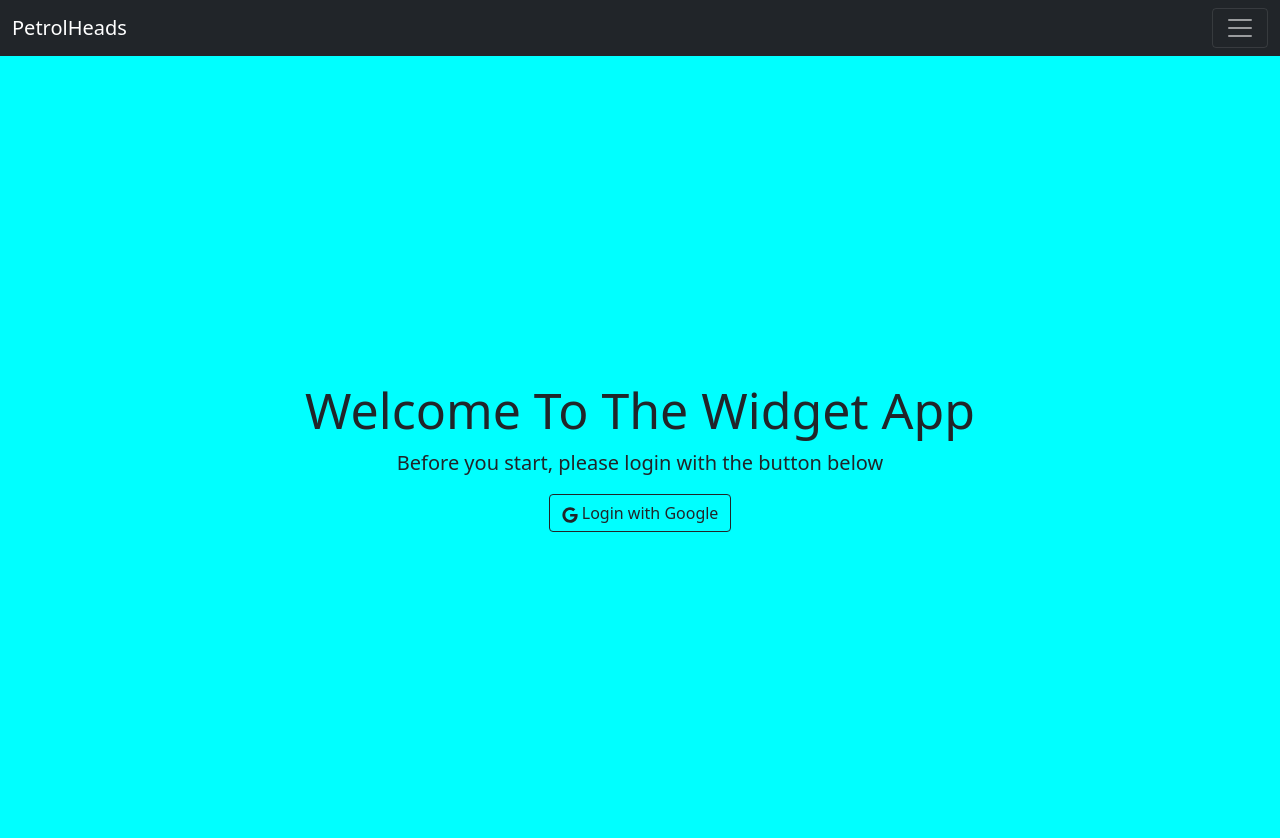
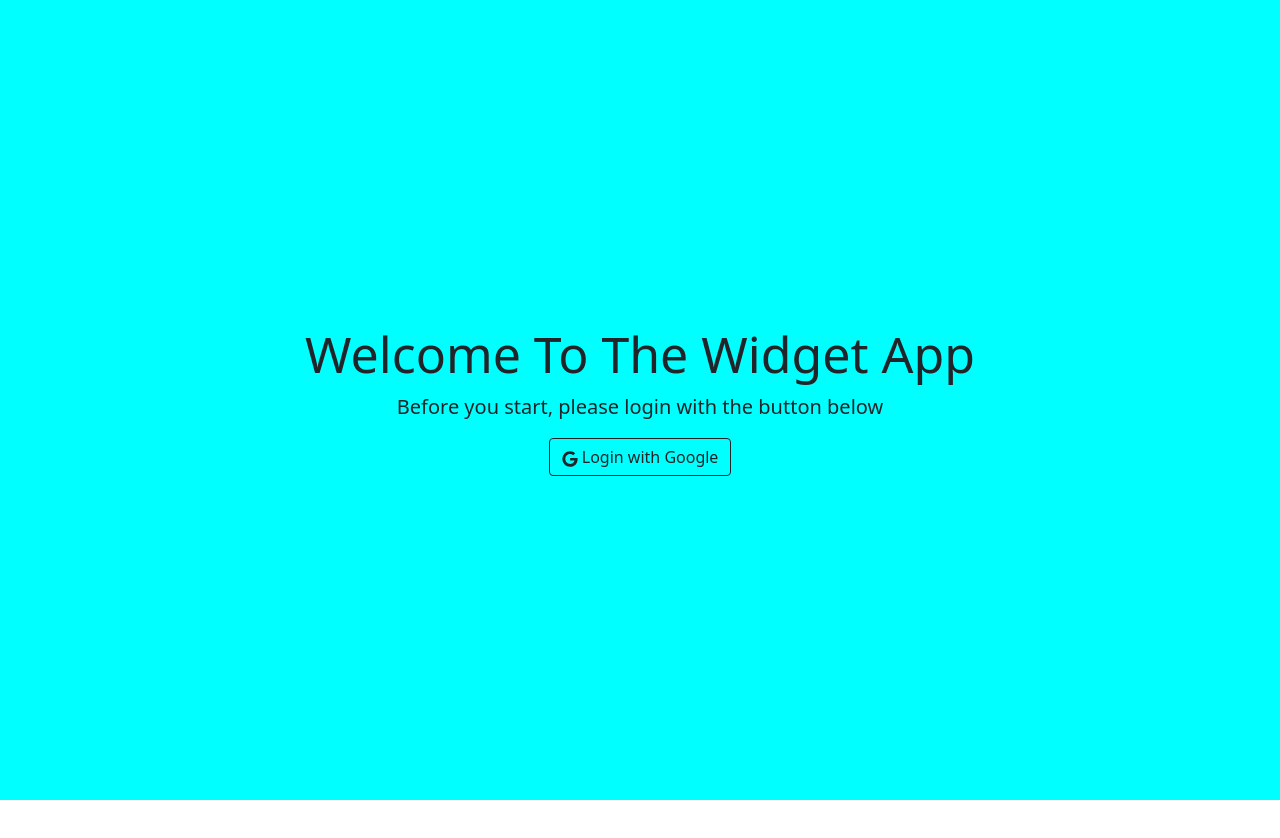
Before and after one commit to OscarG96/widget.admin.web, a React (Create React App) app: page /login in a window 1280 px wide. Shown: the top 838 px of the page. After the commit the page ends 800 px from the top, so only its background shows below. Built offline with nearby package versions, Linux system fonts and the light colour scheme; no server answers.

Commit message:
removed Home and navbar component

```diff
--- a/src/App.js
+++ b/src/App.js
@@ -5,13 +5,12 @@ import NavbarWrapper from './components/navbar/NavbarWrapper';
 import { AuthProvider } from "./Auth"
 import { Route, BrowserRouter as Router } from 'react-router-dom';
 import PrivateRoute from './PrivateRoute';
-import Home from "./components/Home"
 import ChatWindow from './components/ChatWindow/ChatWindow';
 
 function App() {
   return (
     <div className="App">
-      <NavbarWrapper />
+
       <AuthProvider>
         <Router>
           <PrivateRoute exact path="/" component={ChatWindow} />
```
